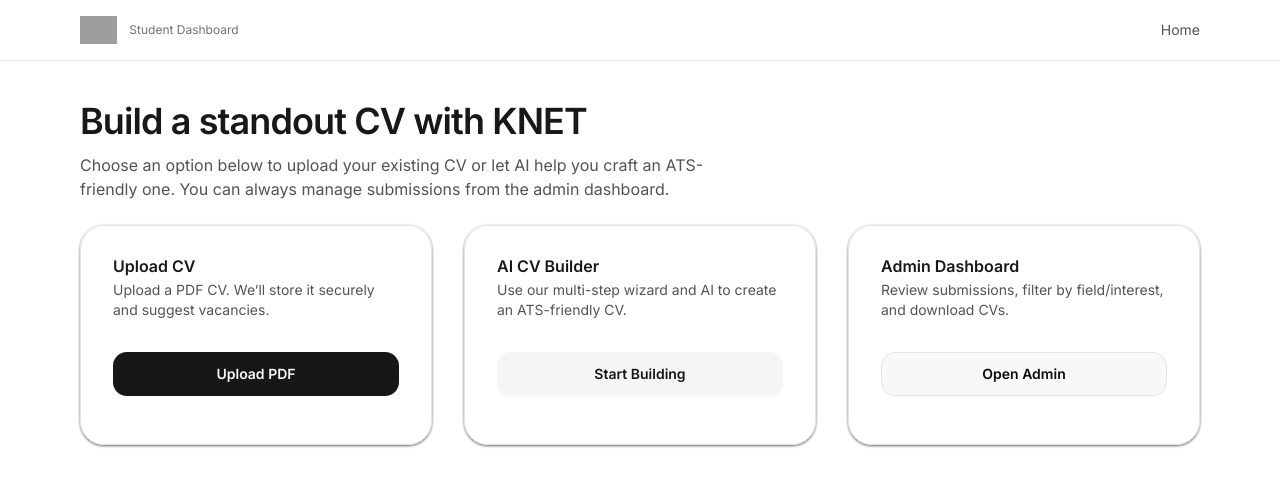
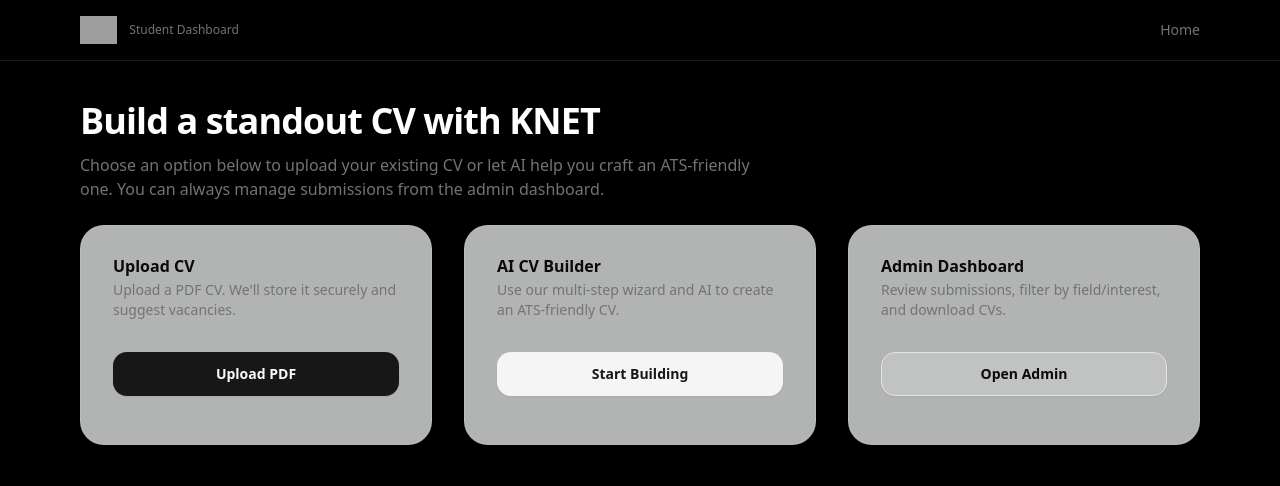
Before and after one commit to Azizalmulla/knet, a Next.js app: page /start in a window 1280 px wide. Shown: the top 486 px of the page. Built offline with nearby package versions, Linux system fonts and the light colour scheme; grey boxes are pictures that could not be loaded.

Commit message:
fix: remove hardcoded white backgrounds from start page - add inline styles to force dark mode

```diff
--- a/app/layout.tsx
+++ b/app/layout.tsx
@@ -32,8 +32,8 @@ export default function RootLayout({
   children: React.ReactNode
 }>) {
   return (
-    <html lang="en" className="dark">
-      <body className={`${interSans.variable} ${jetBrainsMono.variable} antialiased font-sans`} suppressHydrationWarning>
+    <html lang="en" className="dark" style={{backgroundColor: '#000000', color: '#ffffff'}}>
+      <body className={`${interSans.variable} ${jetBrainsMono.variable} antialiased font-sans`} style={{backgroundColor: '#000000', color: '#ffffff', fontFamily: 'ui-sans-serif, system-ui, -apple-system, BlinkMacSystemFont, "Segoe UI", Roboto, "Helvetica Neue", Arial, sans-serif'}} suppressHydrationWarning>
         <V0Provider isV0={isV0}>
           {children}
           {isV0 && <V0Setup />}
--- a/app/start/page.tsx
+++ b/app/start/page.tsx
@@ -5,15 +5,15 @@ import { Card, CardContent, CardDescription, CardHeader, CardTitle } from "@/com
 
 export default function Start() {
   return (
-    <div className="min-h-screen bg-white text-zinc-900">
+    <div className="min-h-screen bg-background text-foreground" style={{backgroundColor: '#000000', color: '#ffffff'}}>
       {/* Top bar */}
-      <header className="border-b border-zinc-200 bg-white">
+      <header className="border-b border-white/10 bg-background" style={{backgroundColor: '#000000', borderColor: 'rgba(255,255,255,0.1)'}}>
         <div className="mx-auto max-w-6xl px-4 py-4 flex items-center justify-between">
           <div className="flex items-center gap-3">
             <Image src="/images/logo.png" alt="KNET" width={120} height={28} className="h-7 w-auto" />
-            <span className="text-xs text-zinc-500 hidden sm:inline">Student Dashboard</span>
+            <span className="text-xs text-muted-foreground hidden sm:inline">Student Dashboard</span>
           </div>
-          <Link href="/" className="text-sm text-zinc-600 hover:text-zinc-900 transition">Home</Link>
+          <Link href="/" className="text-sm text-muted-foreground hover:text-foreground transition">Home</Link>
         </div>
       </header>
 
@@ -21,17 +21,17 @@ export default function Start() {
       <section className="mx-auto max-w-6xl px-4 pt-10 pb-6">
         <div className="flex flex-col gap-3">
           <h1 className="text-3xl md:text-4xl font-semibold tracking-tight">Build a standout CV with KNET</h1>
-          <p className="text-zinc-600 max-w-2xl">Choose an option below to upload your existing CV or let AI help you craft an ATS-friendly one. You can always manage submissions from the admin dashboard.</p>
+          <p className="text-muted-foreground max-w-2xl">Choose an option below to upload your existing CV or let AI help you craft an ATS-friendly one. You can always manage submissions from the admin dashboard.</p>
         </div>
       </section>
 
       {/* Actions */}
-      <main className="mx-auto max-w-6xl px-4 pb-16">
+      <main className="mx-auto max-w-6xl px-4 pb-16" style={{backgroundColor: '#000000'}}>
         <div className="grid grid-cols-1 md:grid-cols-3 gap-8">
-          <Card className="bg-white border-zinc-200 shadow-sm hover:shadow-md transition rounded-3xl min-h-[220px]">
+          <Card className="min-h-[220px]">
             <CardHeader>
-              <CardTitle className="text-zinc-900">Upload CV</CardTitle>
-              <CardDescription className="text-zinc-600">Upload a PDF CV. We’ll store it securely and suggest vacancies.</CardDescription>
+              <CardTitle>Upload CV</CardTitle>
+              <CardDescription>Upload a PDF CV. We'll store it securely and suggest vacancies.</CardDescription>
             </CardHeader>
             <CardContent className="pt-2">
               <Button asChild className="w-full h-11 rounded-xl">
@@ -40,10 +40,10 @@ export default function Start() {
             </CardContent>
           </Card>
 
-          <Card className="bg-white border-zinc-200 shadow-sm hover:shadow-md transition rounded-3xl min-h-[220px]">
+          <Card className="min-h-[220px]">
             <CardHeader>
-              <CardTitle className="text-zinc-900">AI CV Builder</CardTitle>
-              <CardDescription className="text-zinc-600">Use our multi-step wizard and AI to create an ATS-friendly CV.</CardDescription>
+              <CardTitle>AI CV Builder</CardTitle>
+              <CardDescription>Use our multi-step wizard and AI to create an ATS-friendly CV.</CardDescription>
             </CardHeader>
             <CardContent className="pt-2">
               <Button asChild variant="secondary" className="w-full h-11 rounded-xl">
@@ -52,10 +52,10 @@ export default function Start() {
             </CardContent>
           </Card>
 
-          <Card className="bg-white border-zinc-200 shadow-sm hover:shadow-md transition rounded-3xl min-h-[220px]">
+          <Card className="min-h-[220px]">
             <CardHeader>
-              <CardTitle className="text-zinc-900">Admin Dashboard</CardTitle>
-              <CardDescription className="text-zinc-600">Review submissions, filter by field/interest, and download CVs.</CardDescription>
+              <CardTitle>Admin Dashboard</CardTitle>
+              <CardDescription>Review submissions, filter by field/interest, and download CVs.</CardDescription>
             </CardHeader>
             <CardContent className="pt-2">
               <Button asChild variant="outline" className="w-full h-11 rounded-xl">
```
